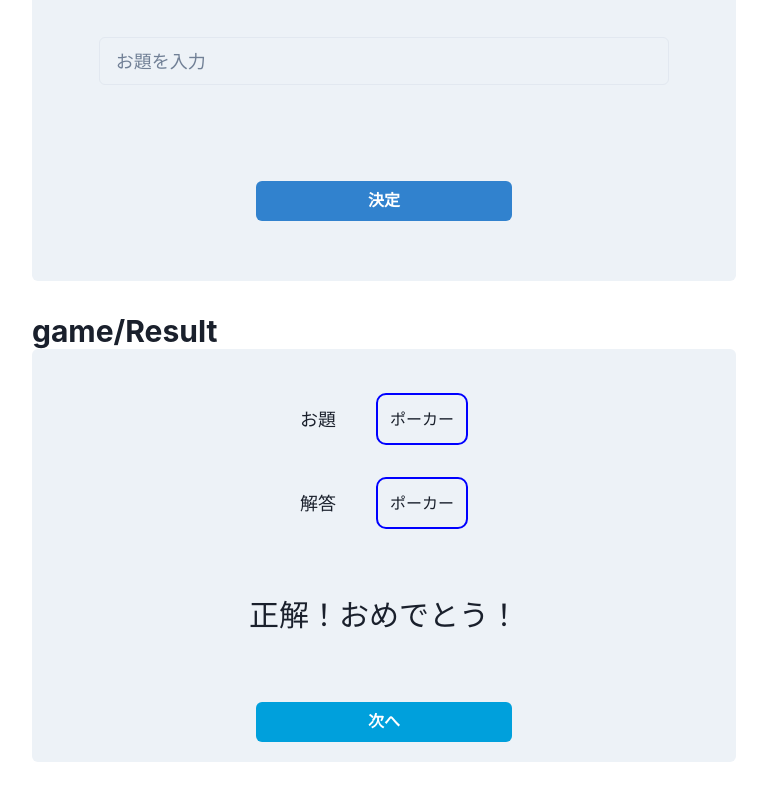
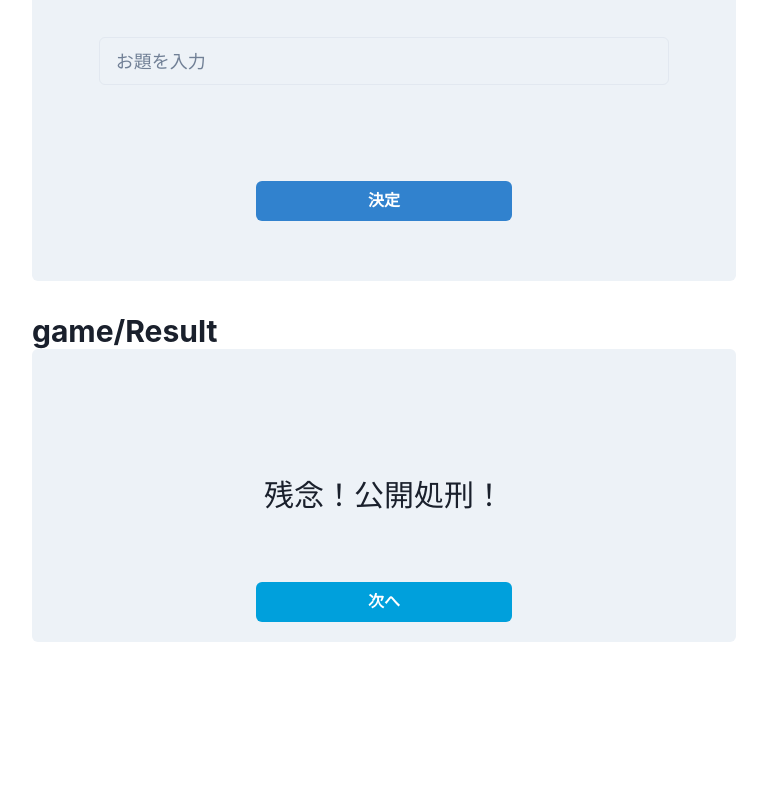
Before and after one commit to hacku-chamomilla/doutankyohi-front-end, a Next.js app: page /components in a window 1280 px wide. Shown: the part 7103-7903 px from the top of the page, without its empty margins (256-1023 px from the left). After the commit the page ends 7793 px from the top, so only its background shows below. Built offline with nearby package versions, Linux system fonts and the light colour scheme.

Commit message:
refactor: 引数の追加

```diff
--- a/src/components/game/Result.tsx
+++ b/src/components/game/Result.tsx
@@ -1,20 +1,16 @@
-import React, { useEffect, useState } from "react";
+import React from "react";
 
 import { Button, Center, Text, VStack } from "@chakra-ui/react";
 
 import { CustomTitleText } from "../common/CustomTitleText";
 import { VSpacer } from "../common/Spacer";
 
-export const Result = () => {
-  const [theme, setTheme] = useState<string>();
-  const [answer, setAnswer] = useState<string>();
-  const [isCurrent] = useState<boolean>(true);
-
-  useEffect(() => {
-    setTheme("ポーカー");
-    setAnswer("ポーカー");
-  }, []);
-
+type Props = {
+  theme: string;
+  answer: string;
+  isCorrect: boolean;
+};
+export const Result = ({ theme, answer, isCorrect }: Props) => {
   return (
     <>
       <Center>
@@ -24,7 +20,7 @@ export const Result = () => {
           <VSpacer size={4} />
           {answer && <CustomTitleText title="解答" text={answer} />}
           <VSpacer size={12} />
-          {isCurrent ? (
+          {isCorrect ? (
             <Text fontSize="3xl">正解！おめでとう！</Text>
           ) : (
             <Text fontSize="3xl">残念！公開処刑！</Text>
```
